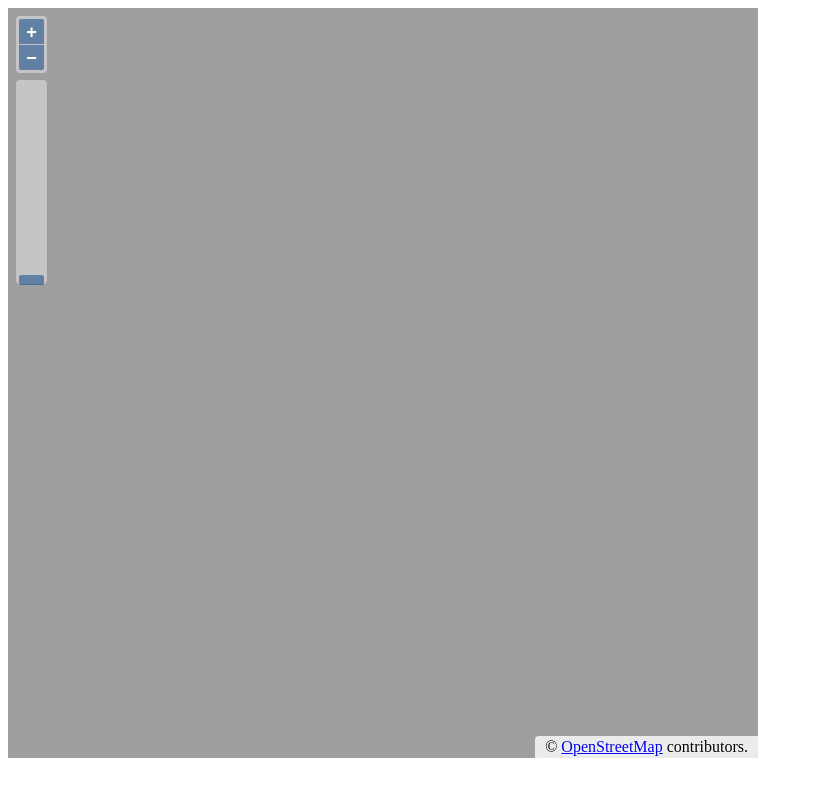
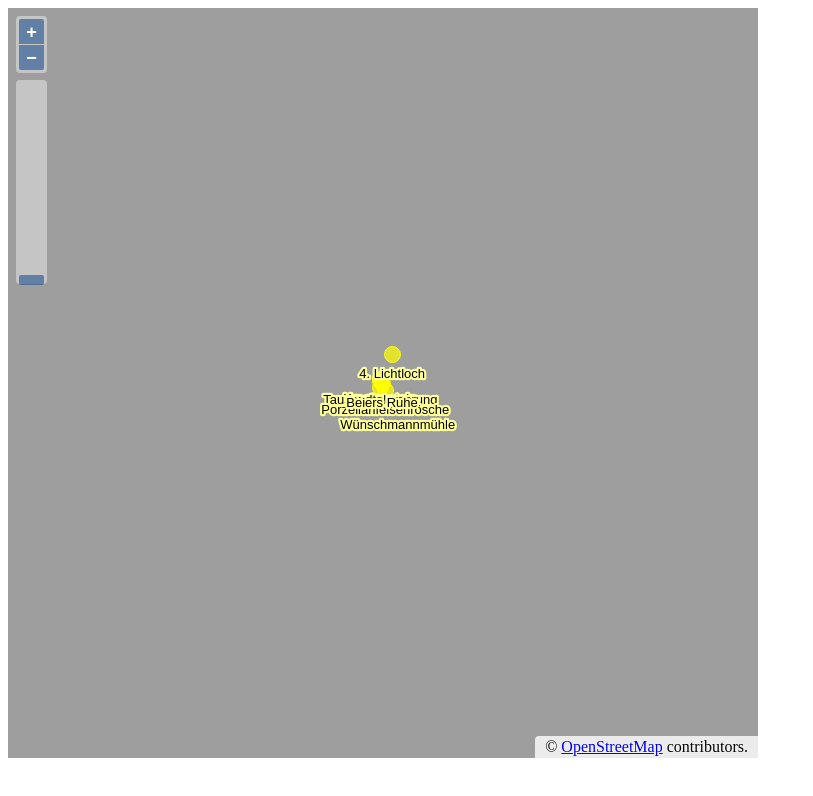
Before and after one commit to beltoforion/osm-map-bundle, a website built with webpack: page dist/osm-gps-map.html in a window 1280 px wide. Shown: the whole page, without its empty margins (0-813 px from the left). Built offline with Linux system fonts and the light colour scheme; no server answers.

Commit message:
added support for annotation layer in geojson

```diff
--- a/src/osm-gps-map.ts
+++ b/src/osm-gps-map.ts
@@ -8,15 +8,35 @@ import { defaults as defaultControls } from 'ol/control';
 import { useGeographic } from 'ol/proj';
 import VectorSource from 'ol/source/Vector';
 import GPX from 'ol/format/GPX';
-import { Circle as CircleStyle, Fill, Stroke, Style } from 'ol/style';
+import { Circle as CircleStyle, Fill, Stroke, Style, Text } from 'ol/style';
+import Feature from 'ol/Feature';
+
+import GeoJSON from 'ol/format/GeoJSON';
 
 export class OsmMap {
     private map : Map | undefined = undefined
     private gpxLayer : VectorLayer | undefined = undefined;
     private rasterLayer : TileLayer | undefined = undefined;
+    private annotationLayer : VectorLayer | null = null;
     private lineStyle : Style | undefined = undefined;
-    private markerStyle : Style | undefined = undefined;
 
+    private markerStyleFunction(feature : any, resolution : any) : Style {
+      return new Style({
+        image: new CircleStyle({
+          fill: new Fill({ color: 'rgba(255,255,0,0.7)' }),
+          radius: 8,
+          stroke: new Stroke({ color: '#ff0', width: 1 })
+        }),
+        text : new Text({
+          text: feature.get('name'),
+          scale: 1.3,
+          offsetX: 0,
+          offsetY: 20,
+          fill: new Fill({ color: '#000000' }),
+          stroke: new Stroke({ color: '#FFFF99', width: 3.5 })
+        })
+      })
+    }
 
     public constructor(config : any) {
         useGeographic();
@@ -41,19 +61,6 @@ export class OsmMap {
           })
         })
 
-        this.markerStyle = new Style({
-            image: new CircleStyle({
-              fill: new Fill({
-                color: 'rgba(255,255,0,0.4)',
-              }),
-              radius: 5,
-              stroke: new Stroke({
-                color: '#ff0',
-                width: 1
-              })
-            })
-          })
-
         var gpxLayer = this.gpxLayer = new VectorLayer({
             visible: true,
             source: new VectorSource({
@@ -63,9 +70,19 @@ export class OsmMap {
            style: this.lineStyle
          });
 
+        if (config.annotation_geojson != null) {
+          this.annotationLayer = new VectorLayer({
+            visible: true,
+            source: new VectorSource({
+              features: new GeoJSON().readFeatures(config.annotation_geojson),
+            }),
+            style: this.markerStyleFunction
+          });
+        }
+
         // Fit gpx to map after first render
         this.gpxLayer.once("postrender", e => {
-          view.fit(gpxLayer.getSource().getExtent(), { padding: [40, 40, 40, 40] });
+          view.fit(gpxLayer.getSource().getExtent(), { padding: [60, 60, 60, 60] });
         });
 
         this.rasterLayer = new TileLayer({
@@ -78,5 +95,8 @@ export class OsmMap {
             view: view,
             controls: defaultControls().extend([new ZoomSlider()])
           });
+
+          if (this.annotationLayer != null)
+            this.map.addLayer( this.annotationLayer)
     }
 }
```
Also changed, not shown: dist/osm-gps-map-bundle.js, dist/osm-gps-map.html.
